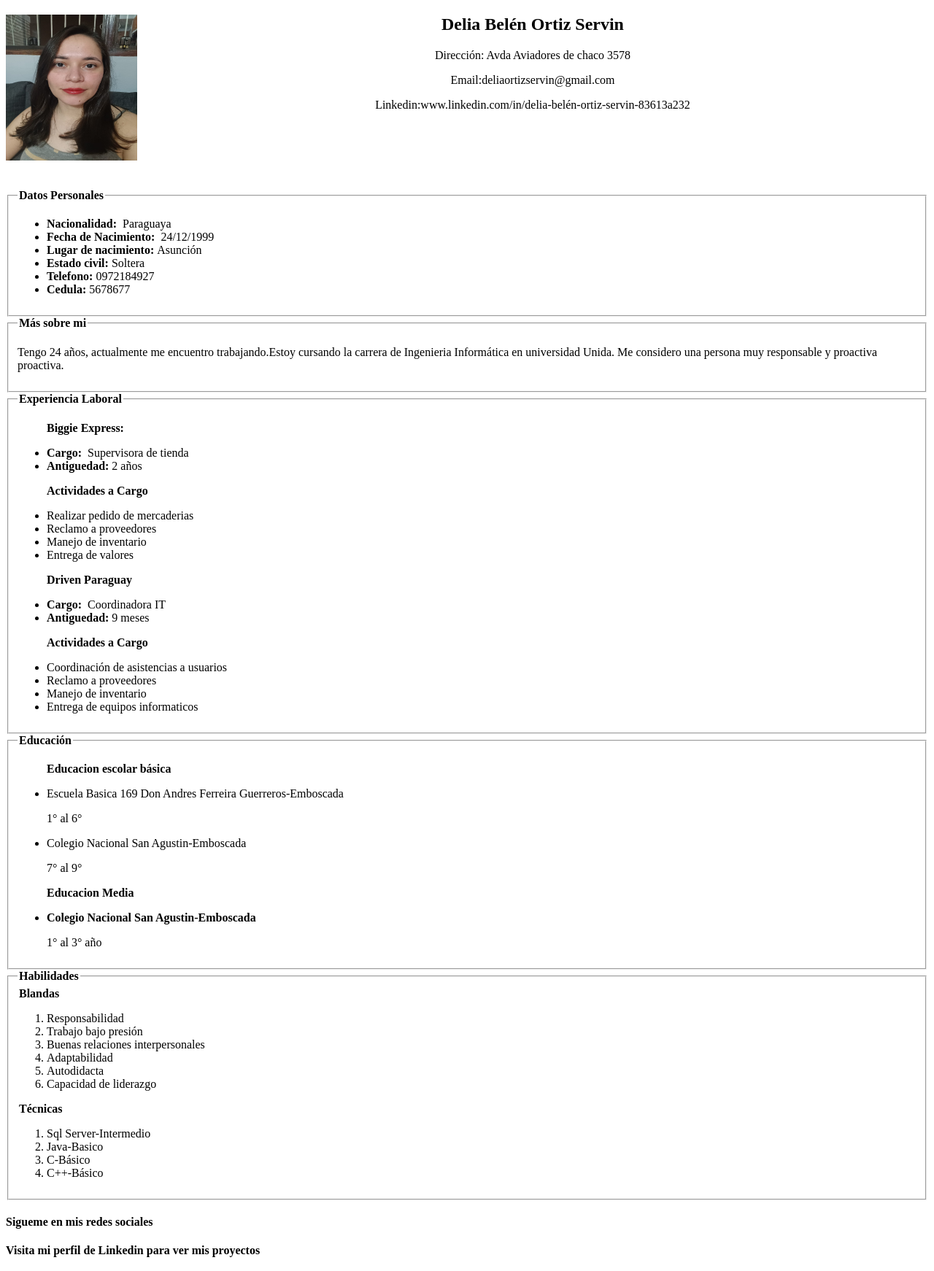
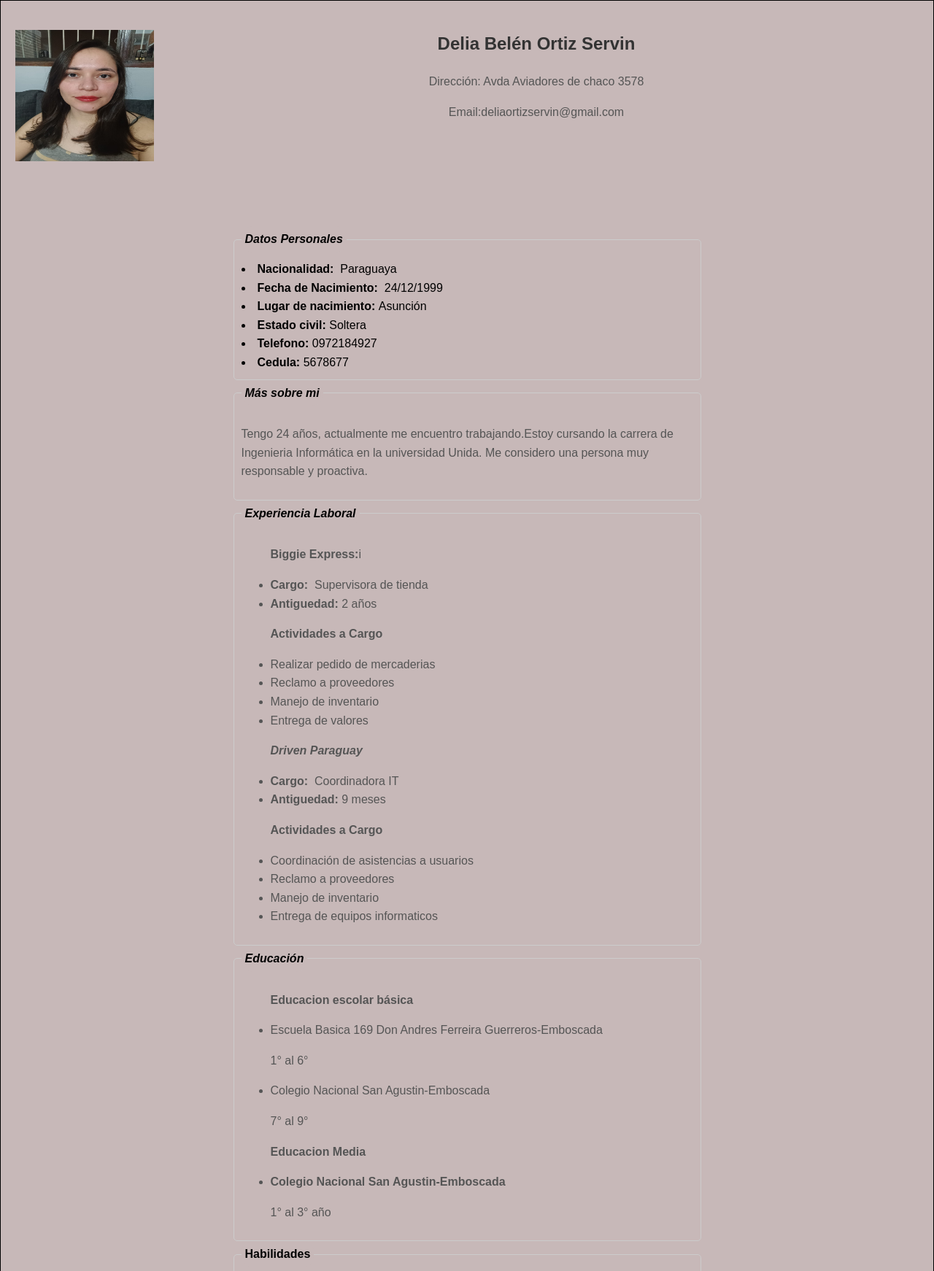
Before and after one commit to deliaortiz/miCv, a plain HTML site: page index.html in a window 1280 px wide. Shown: the top 1742 px of the page at 73% size. Drawn offline with Linux system fonts and the light colour scheme.

Commit message:
modificaciones de Cv con css

```diff
--- a/index.html
+++ b/index.html
@@ -4,17 +4,17 @@
               <meta charset="UTF-8">
               <meta name="viewport" content="width=device-width, initial-scale=1.0">
               <title>Mi_Curriculum_Vitae</title>
-              <link rel="stylesheet" type="tex/css" hred="estilos.css"
-              <link rel="stylesheet" href="https://cdnjs.cloudflare.com/ajax/libs/font-awesome/6.2.1/css/all.min.css"
-</head>
+              <link rel="stylesheet" href="styles.css">
+              <link rel="stylesheet" href="https://cdnjs.cloudflare.com/ajax/libs/font-awesome/6.2.1/css/all.min.css">
+
+
 
 <body>
      <div>
-          <img src="mifoto.jpg" id="mifoto" align="left" width="180" height="200">
+          <img src="mifoto.jpg" id="mifoto" align="left" width="190" height="180" margin-rigth: 60px;>
           <h2 align="center">Delia Belén Ortiz Servin</h2>
           <p align="center">Dirección: Avda Aviadores de chaco 3578</p>
           <p align="center">Email:deliaortizservin@gmail.com</p>
-          <p align="center">Linkedin:www.linkedin.com/in/delia-belén-ortiz-servin-83613a232</p>
 
      </br>
      </br>
@@ -22,9 +22,9 @@
      </br>
      </br>
 
-     <fieldset>
-     <legend><b>Datos Personales</b></legend>
-     <ul>
+     <fieldset style="width: 50%; margin: 0 auto;">
+     <legend><b><i>Datos Personales</i></b></legend>
+     <ul<>
      <li><b>Nacionalidad: &nbsp;</b>Paraguaya</li>
      <li><b>Fecha de Nacimiento: &nbsp;</b>24/12/1999</li>
      <li><b>Lugar de nacimiento:&nbsp;</b>Asunción</li>
@@ -34,17 +34,17 @@
      </ul>
      </fieldset>
 
-     <fieldset>
-     <legend><b>Más sobre mi</b></legend>
+     <fieldset style="width: 50%; margin: 0 auto;">
+     <legend><b><i>Más sobre mi</i></b></legend>
      <p>Tengo 24 años, actualmente me encuentro trabajando.Estoy cursando la
-          carrera de Ingenieria Informática en universidad Unida. Me considero una persona muy responsable y proactiva proactiva.
+          carrera de Ingenieria Informática en la universidad Unida. Me considero una persona muy responsable y proactiva.
      </p>
      </fieldset>
 
-     <fieldset>
-          <legend><b>Experiencia Laboral </b></legend>
+     <fieldset style="width: 50%; margin: 0 auto;">
+          <legend><b><i>Experiencia Laboral</i></b></legend>
           <ul>
-          <p><b>Biggie Express: &nbsp;</b></p>
+          <p><b><i></i>Biggie Express:</b>i &nbsp;</b></p>
           <li><b>Cargo: &nbsp;</b>Supervisora de tienda</li>
           <li><b>Antiguedad:&nbsp;</b>2 años</li>
           <p><b>Actividades a Cargo</b></p>
@@ -55,7 +55,7 @@
           </ul>
 
           <ul>
-          <p><b>Driven Paraguay &nbsp;</b></p>
+          <p><b><i>Driven Paraguay</i> &nbsp;</b></p>
           <li><b>Cargo: &nbsp;</b>Coordinadora IT</li>
           <li><b>Antiguedad:&nbsp;</b>9 meses</li>
           <p><b>Actividades a Cargo</b></p>
@@ -66,8 +66,9 @@
           </ul>
      </fieldset>
 
-          <fieldset>
-          <legend><b>Educación</b></legend>
+          <fieldset style="width: 50%; margin: 0 auto;">
+
+          <legend><b><i>Educación</i></b></legend>
                <ul>
                <p><b>Educacion escolar básica</b></p>
                <li>Escuela Basica 169 Don Andres Ferreira Guerreros-Emboscada</li>
@@ -80,7 +81,8 @@
                </ul>
           </fieldset>
 
-          <fieldset>
+          <fieldset style="width: 50%; margin: 0 auto;">
+
           <legend><b>Habilidades</b></legend>
           <legend><b>Blandas</b></legend>
                <ol star="1">
@@ -111,21 +113,19 @@
                     <div class="footer-links">
                          <h4>Sigueme en mis redes sociales</h4>
                          <div class="social-link">
-                             <a href="#"><i class="fab fa-facebook"></i></a>
-                             <a href="#"><i class="fab fa-instagram"></i></a>
-                             <a href="#"><i class="fab fa-twitter"></i></a>
-                             <a href="#"><i class="fab fa-google"></i></a>
-                             <a href="#"><i class="fab fa-github"></i></a>
+                             <a href="https://www.facebook.com/profile.php?id=100005959759545&mibextid=ZbWKwL"><i class="fab fa-facebook"></i></a>
+                             <a href="https://www.instagram.com/delia__ortizs?igsh=NnZyOXA4MHo2YmU4"><i class="fab fa-instagram"></i></a>
+                             <a href=""><i class="fab fa-github"></i></a>
 
 
                          </div>
                     </div>
 
                     <div class="footer-links">
-                         <h4>Visita mi perfil de Linkedin para ver mis proyectos</h4>
+                         <h4>Visita mi perfil de Linkedin en el siguiente icono para ver mis proyectos</h4>
                          <div class="social-link">
-                             <p>www.linkedin.com/in/delia-belén-ortiz-servin-83613a232</p>
-                             <a href="#"><i class="fab fa-linkedin"></i></a>
+
+                             <a href="https://www.linkedin.com/in/delia-belén-ortiz-servin-83613a232 "><i class="fab fa-linkedin"></i></a>
 
                          </div>
                     </div>
@@ -141,4 +141,3 @@
 </body>
 
 </html>
-</html>
--- /dev/null
+++ b/styles.css
@@ -0,0 +1,68 @@
+body {
+      font-family: Arial, sans-serif;
+      line-height: 1.6;
+      margin: 0;
+      padding: 20px;
+      background-color: #c7b8b8;
+      border:solid 1px;
+  }
+
+  #Mi_Curriculum_Vitae {
+      border: solid 1px #cccccc;
+      padding: 20px;
+      margin: 0 auto;
+      width: 85%;
+      background: #82baf9;
+      border-radius: 8px;
+      box-shadow: 0 0 10px rgba(0, 0, 0, 0.1);
+  }
+
+  h2 {
+      text-align: center;
+      color: #333;
+  }
+  p, ul, ol {
+      color: #555;
+  }
+
+  fieldset {
+      margin-bottom: 10px;
+      border: 1px solid #ccc;
+      border-radius: 5px;
+      padding: 10px;
+  }
+
+  legend {
+      border: solid ipx #680e59;
+      font-weight: bold;
+      padding: 5px;
+      background:#c7b8b8 ;
+      border-radius:15px ;
+  }
+
+  .footer {
+      background-color: #333;
+      color: white;
+      padding: 10px;
+      text-align: center;
+      margin-top: 20px;
+      border-radius: 5px;
+  }
+  .footer a {
+      color: #82baf9;
+      text-decoration: none;
+  }
+
+  .footer a:hover {
+      text-decoration: underline;
+  }
+
+  .social-link a {
+      margin: 0 10px;
+      color: white;
+      font-size: 20px;
+  }
+
+  .social-link a:hover {
+      color: #82baf9;
+  }
```
